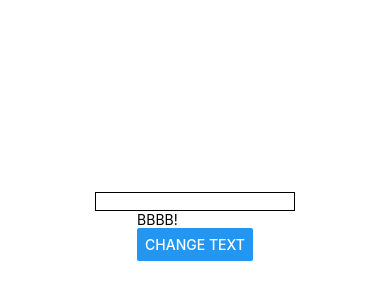
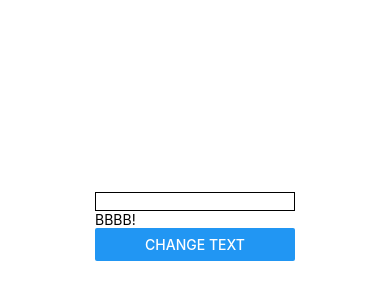
Before and after one commit to abir0187/React-Native-App, a React Native app: screen / in a window 390 px wide. Shown: the part 196-496 px from the top of the page. Built offline with nearby package versions, Linux system fonts and the light colour scheme.

Commit message:
first commit

```diff
--- a/App.js
+++ b/App.js
@@ -7,11 +7,8 @@ export default function App() {
     return (
         <View style={styles.container}>
             <View>
-                <TextInput style={styles.textBox}>
+                <TextInput style={styles.textBox} />
 
-                </TextInput>
-            </View>
-            <View>
                 <Text>{outputText}</Text>
                 <Button title="Change text" onPress={() => {
                     setOutputText('The text bbbbb')
```
